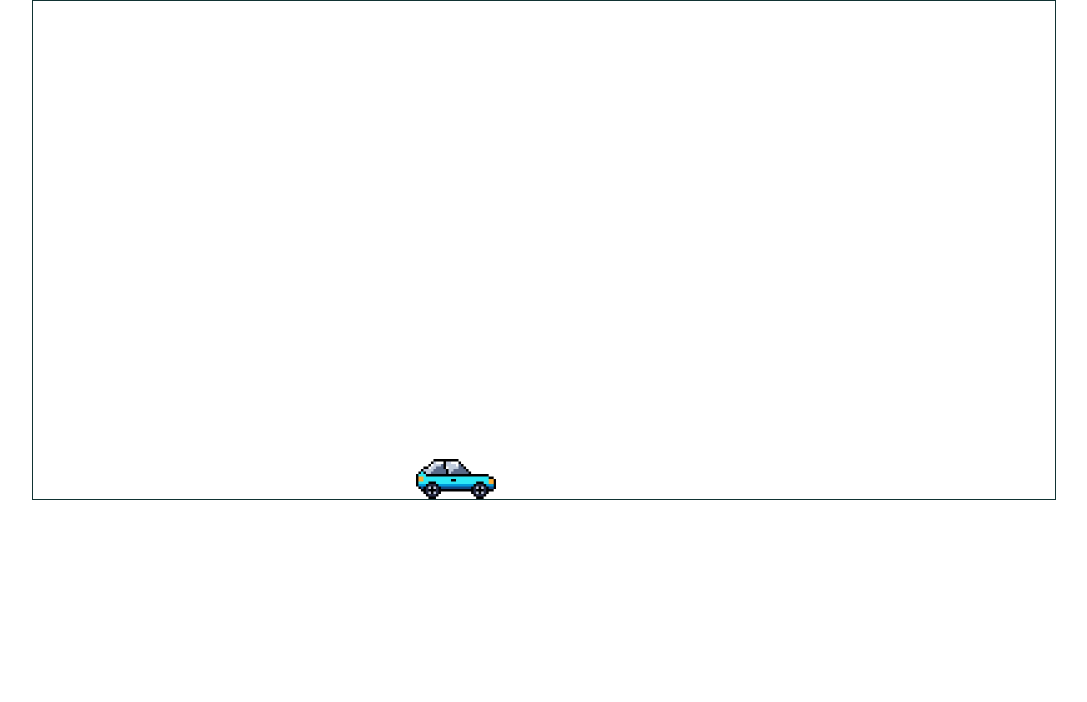
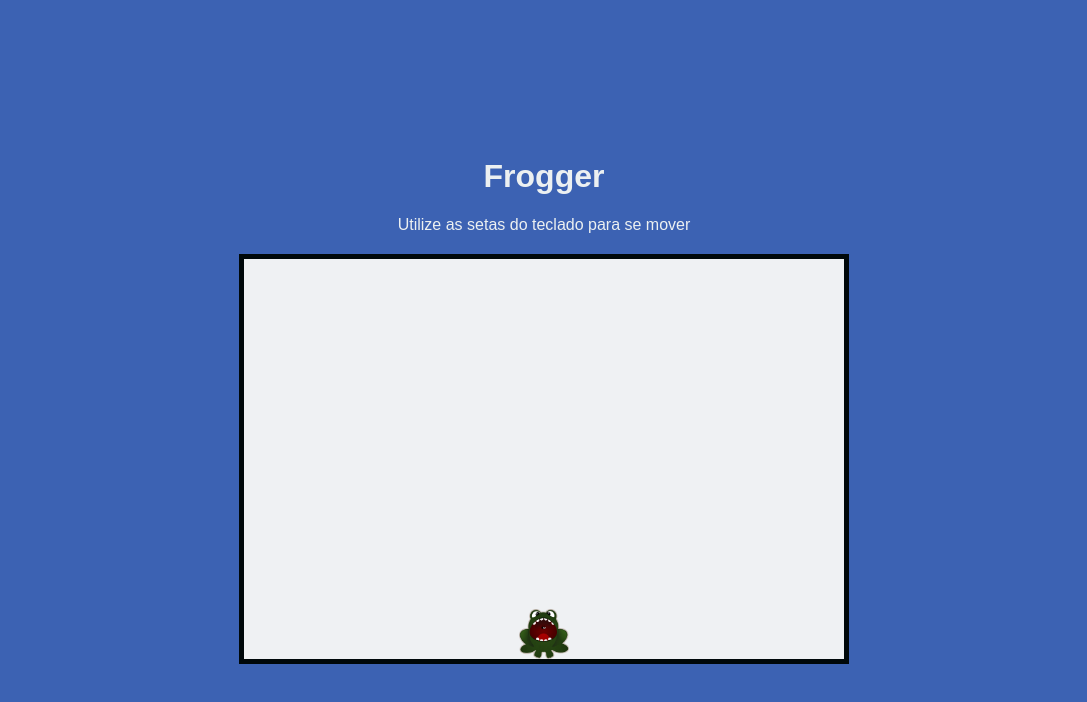
Before and after one commit to aditya-neecholas1/jogo-funcional-javascript-pf, a plain HTML site: page index.html in a window 1280 px wide. Shown: the whole page, without its empty margins (96-1183 px from the left). Drawn offline with Linux system fonts and the light colour scheme.

Commit message:
Criada a base do html e css, e criação do sistema de movimentação do player

```diff
--- a/codigo.js
+++ b/codigo.js
@@ -0,0 +1,78 @@
+// constantes para a movimentação
+const UP  = {x: 0, y: -1};
+const DOWN = {x: 0, y: 1};
+const RIGHT = {x: 1, y:0};
+const LEFT = {x: -1, y:0};
+
+// Passo = 25; -> tamanho da distância percorrida pelo sapo por tecla pressionada
+
+const initialState = () => ({
+    sapo: {
+        x: 600 / 2 - 25, // centralizado na largura do canvas de 600px
+        y: 400 - 50,     // perto da base do canvas de 400px
+        largura: 50,
+        altura: 50,
+    }
+});
+
+const moversapo = (estado, direcao) => {
+    const novoestado = {
+        ...estado, // uso do spread para não modificar o original
+        sapo: {
+            ...estado.sapo, // copia todas as informações do estado prévio
+            x: estado.sapo.x + direcao.x * 25, // atualiza o x
+            y: estado.sapo.y + direcao.y * 25, // atualiza o y
+        }
+    };
+    return novoestado;
+};
+
+// obtenção dos elementos HTML e interação com o DOM
+const canvas = document.querySelector('#frogger')
+const ctx = canvas.getContext('2d')
+
+const sapoimg = new Image();
+sapoimg.src = "imagens/sapo.png" //carregamento de imagens
+
+let estadoatual = initialState();
+
+function draw(){
+    // primeiramente limpamos a tela
+    ctx.fillStyle ='#eff1f3';
+    ctx.fillRect(0, 0, canvas.width, canvas.height);
+    // agora desenhamos o sapo utilizando os dados novos
+    if(sapoimg.complete){
+        const sapo = estadoatual.sapo;
+        ctx.drawImage(sapoimg, sapo.x, sapo.y, sapo.largura, sapo.altura);
+    }
+}
+
+// utilização do 'requestAnimationFrame' para otimizar a animação
+function gameloop(){
+    draw();
+    window.requestAnimationFrame(gameloop);
+}
+
+window.addEventListener('keydown', e => {
+    let proximoestado = estadoatual;
+    // obter a nova posição do sapo
+    switch(e.key){
+        case 'ArrowUp':
+            proximoestado = moversapo(estadoatual, UP);
+            break;
+        case 'ArrowDown':
+            proximoestado = moversapo(estadoatual, DOWN);
+            break;
+        case 'ArrowLeft':
+            proximoestado = moversapo(estadoatual, LEFT);
+            break;
+        case 'ArrowRight':
+            proximoestado = moversapo(estadoatual, RIGHT);
+            break;
+    }
+    estadoatual = proximoestado;
+})
+
+sapoimg.onload = () => {
+    window.requestAnimationFrame(gameloop);
+} //o jogo se inicia quando a imagem do sapo for carregada
--- a/estilo.css
+++ b/estilo.css
@@ -1,36 +1,26 @@
-/*Zerando a margem e o preenchimento para evitar problemas com espaçamentos dos elementos em navegadores diversos.*/
-*{
+body {
     margin: 0;
     padding: 0;
-    box-sizing: border-box;
+    height: 100vh;
+    display: flex;
+    font-family: Arial, sans-serif;
+    justify-content: center;
+    align-items: center;
+    flex-direction: column;
+    background-color: rgba(12, 59, 161, 0.8);
 }
-
-/*Delimitando o tamanho a tela visível do jogo e ocultando elementos que "transbordam" dela.*/
-.tela {
-    width: 80%;
-    height: 500px;
-    border: 1px solid #133;
-    margin: 0 auto;
-    position: relative;
-    overflow: hidden;
+h1 {
+    font-weight: 600;
 }
-
-/*Aplicando a sprite do carro.*/
-.carro {
-    position: absolute;
-    bottom: 0;
-    width: 80px;
-    left: 0%;
-    animation: animacao-do-carro 2s infinite linear;
+h1, p{
+    color: #ecf0f1;
+    margin-bottom: 5px;
 }
-
-/*Determinando o funcionamento da animação da sprite do carro e determinando seu início para antes da área visível da tela, transmitindo, assim, uma ideia de movimento prévio. */
-@keyframes animacao-do-carro {
-    from {
-        left: -25%;
-    }
-    to {
-        left: 100%;
-    }
-
+p {
+    margin-bottom: 20px;
 }
+#frogger {
+    display: block;
+    border: 5px solid #00080a;
+    background-color: #eff1f3;
+}
--- a/index.html
+++ b/index.html
@@ -3,16 +3,13 @@
 <head>
     <meta charset="UTF-8">
     <meta name="viewport" content="width=device-width, initial-scale=1.0">
-    <title>JOGO-PF</title>
+    <title>Frogger</title>
     <link rel="stylesheet" href="estilo.css">
 </head>
 <body>
+    <h1>Frogger</h1>
+    <p>Utilize as setas do teclado para se mover</p>
+    <canvas id="frogger" width="600" height="400"></canvas>
     <script src="codigo.js"></script>
-
-    <!-- Introduzindo elementos visuais na tela do jogo.-->
-    <div class="tela">
-        <img src="./imagens/carro.jpg" class="carro">
-    </div>
-
 </body>
 </html>
```
Also changed, not shown: imagens/sapo.png (added).
